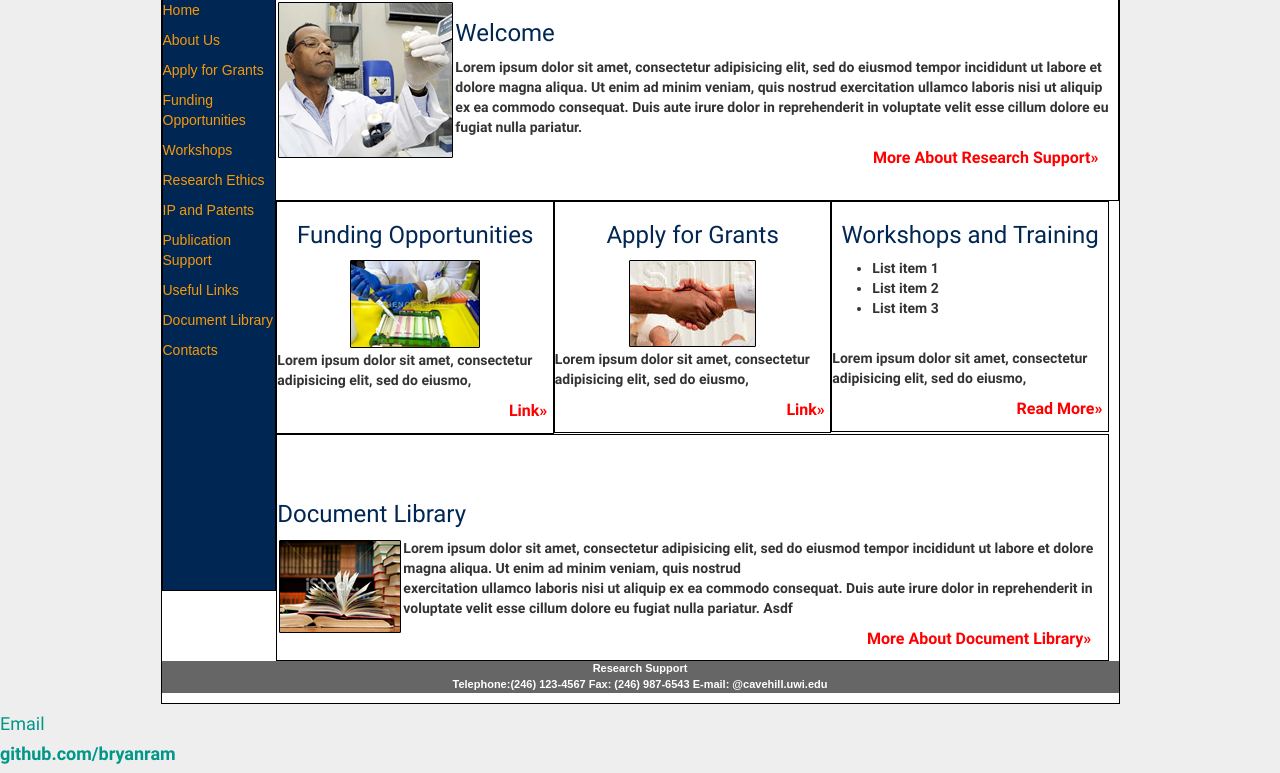
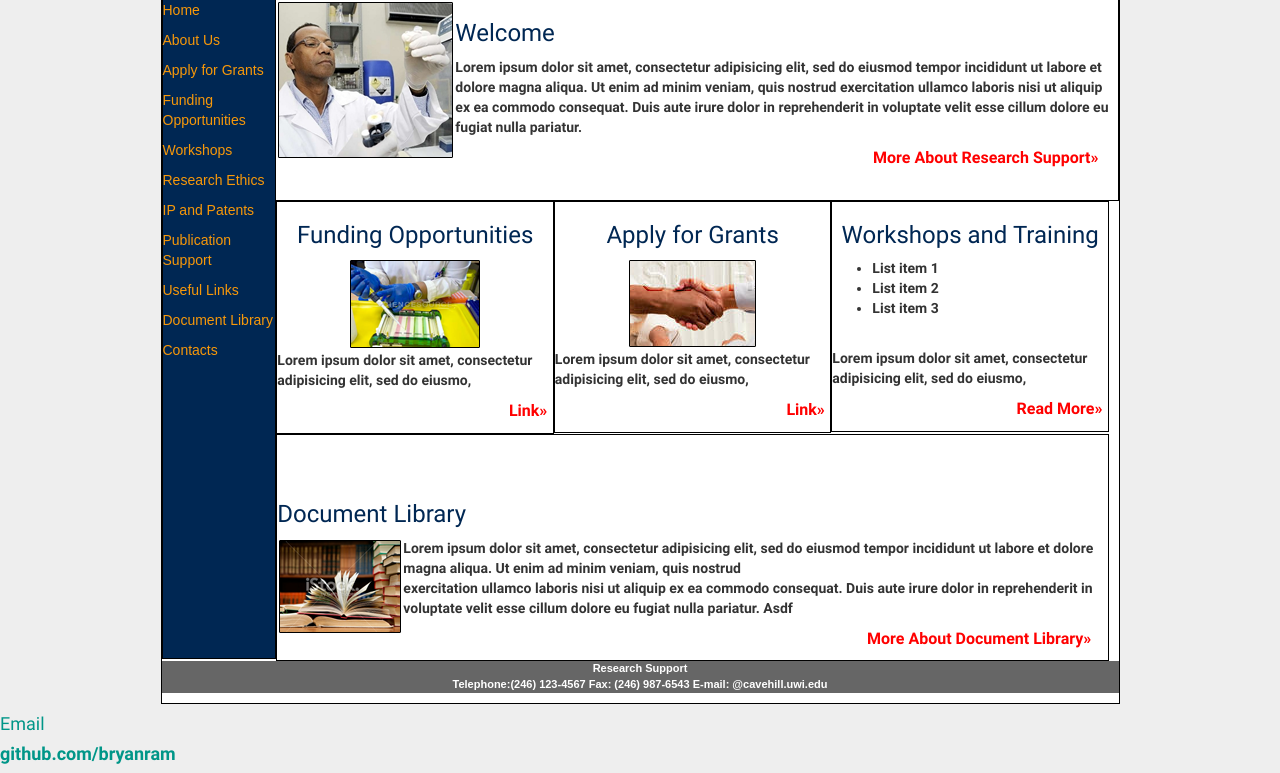
Before and after one commit to BryanRam/BryanRam.github.io, a PHP site: page /UWIDesigns/ResearchSupport in a window 1280 px wide. Shown: the part 286-1059 px from the top of the page. Run offline with PHP 8.4, Linux system fonts and the light colour scheme; some libraries are stand-ins or nearby versions.

Commit message:
increased height of nav menu in research support

```diff
--- a/UWIDesigns/ResearchSupport/Homepage.css
+++ b/UWIDesigns/ResearchSupport/Homepage.css
@@ -64,7 +64,7 @@
 .navi{
 	float: left;
 	/*height: 100%;*/
-	height:42.3em;
+	height:47.1em;
 	width: 12%;
 	min-width: 80px;
 	border: 1px solid black;
```
